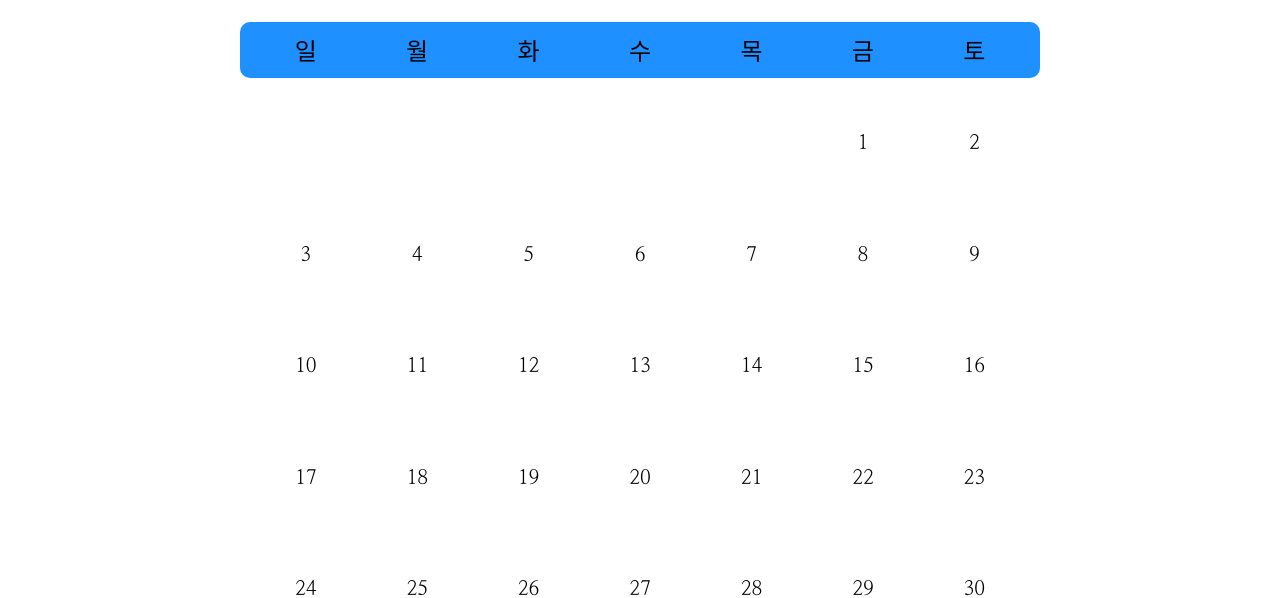
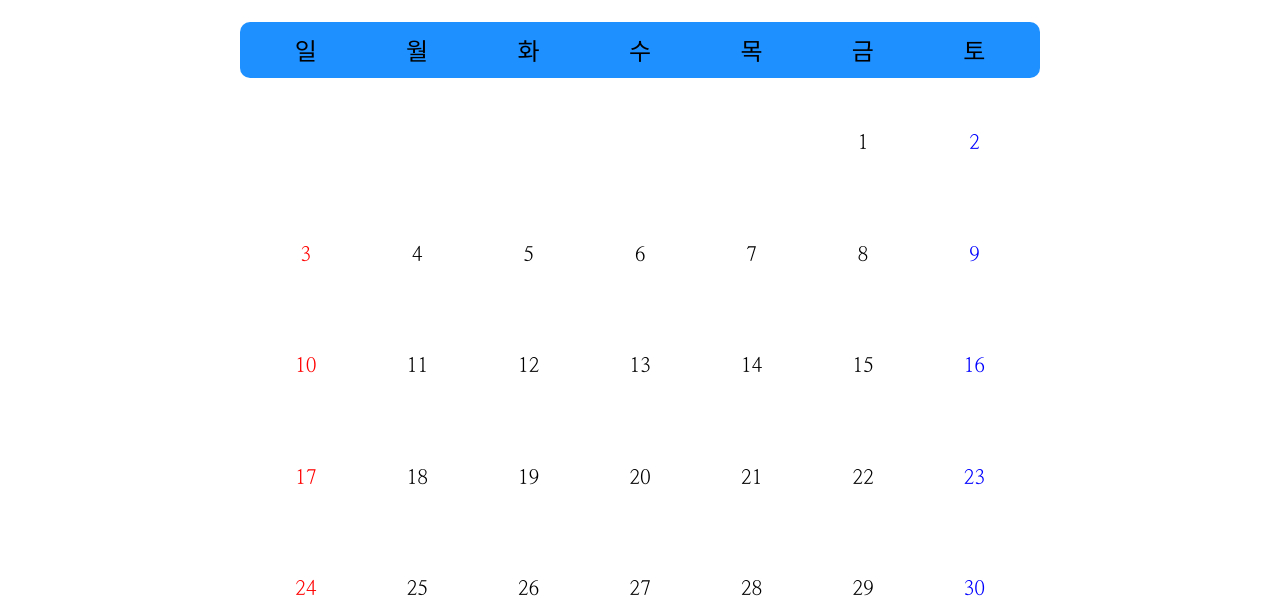
Before and after one commit to hxxjx523/2023WSM, a plain HTML site: page 20230620_bookreviewcalender/calendar.html in a window 1280 px wide. Shown: the part 209-807 px from the top of the page. Drawn offline with nearby package versions, Linux system fonts and the light colour scheme.

Commit message:
saturday: blue, sunday: red font color

```diff
--- a/20230620_bookreviewcalender/css/calendar.css
+++ b/20230620_bookreviewcalender/css/calendar.css
@@ -40,8 +40,19 @@ main{
     align-items: center; */
 }
 
+/* 오늘에 맞는 요일 이동 */
 .date.item:nth-child(1){
     grid-column-start: 6;
+}
+
+/* 토요일 파란색 */
+.date.item:nth-child(7n+2){
+    color: blue;
+}
+
+/* 일요일 빨간색 */
+.date.item:nth-child(7n+3){
+    color: red;
 }
 
 .review.flex-container{
```
